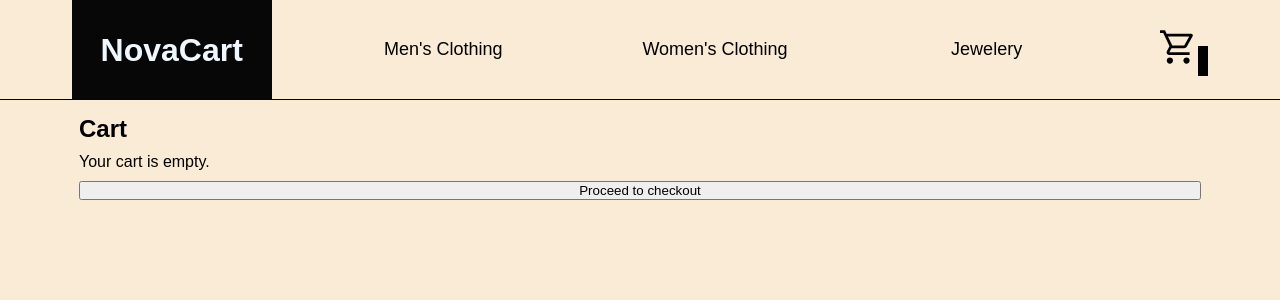
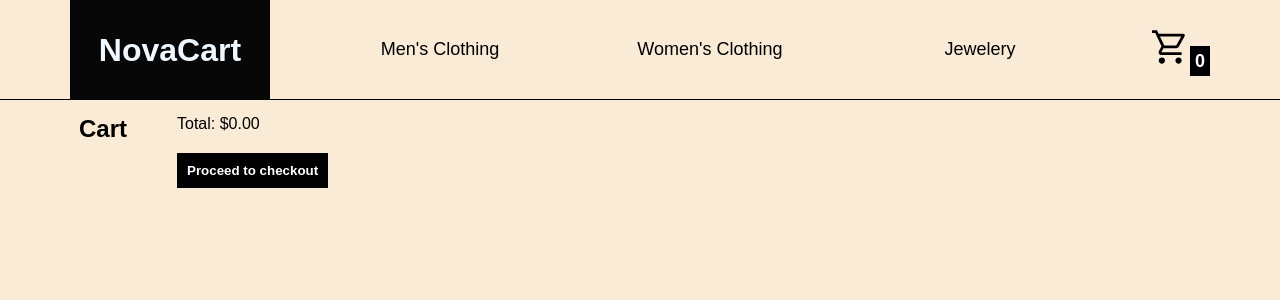
Before and after one commit to Belayne/shopping-cart, a React (Vite) app: page /cart in a window 1280 px wide. Shown: the top 300 px of the page. Built offline with nearby package versions, Linux system fonts and the light colour scheme.

Commit message:
feat: add styles to cart page

```diff
--- a/src/App.jsx
+++ b/src/App.jsx
@@ -4,7 +4,7 @@ import NavigationBar from './components/NavigationBar'
 import { useState } from 'react'
 
 function App() {
-  const [numberOfItems, setNumberOfItems] = useState([]);
+  const [numberOfItems, setNumberOfItems] = useState(0);
 
   function handleCartQuantity(quantity) {
     setNumberOfItems(quantity)
--- a/src/components/CartItem.module.css
+++ b/src/components/CartItem.module.css
@@ -8,6 +8,7 @@
     background-color: white;
     padding: 20px;
     gap: 10px;
+    border: 1px solid black;
 }
 
 .cartItem div {
--- a/src/components/CartPage.jsx
+++ b/src/components/CartPage.jsx
@@ -1,15 +1,31 @@
 import CartItem from "./CartItem";
 import styles from "./CartPage.module.css"
+import { useEffect, useState } from "react";
 
 export default function CartPage() {
+    const [cart, setCart] = useState([]);
 
-    const cart = localStorage.cart? JSON.parse(localStorage.cart): "";
+    useEffect(() => {
+        if(localStorage.cart) {
+            setCart(JSON.parse(localStorage.cart));
+        }
+    }, [])
+
+    const totalCartPrice = cart.reduce((total, product) => product.price * product.quantity + total, 0)
 
     return (
         <main className={styles.cartContainer}>
+            <div className={styles.cartItemList}>
             <h2>Cart</h2>
-            {cart? cart.map(product => <CartItem key={product.id} imgSrc={product.image} itemName={product.title} cost={product.price} quantity={product.quantity}></CartItem>): <p>Your cart is empty.</p>}
-            <button>Proceed to checkout</button>
+                {
+                    cart? cart.map(product => <CartItem key={product.id} imgSrc={product.image} itemName={product.title} cost={product.price} quantity={product.quantity}></CartItem>):
+                    <p>Your cart is empty.</p>
+                }
+            </div>
+            <div className={styles.checkoutContainer}>
+                <p>Total: ${totalCartPrice.toFixed(2)}</p>
+                <button className={styles.checkoutBtn}>Proceed to checkout</button>
+            </div>
         </main>
     )
 }
--- a/src/components/CartPage.module.css
+++ b/src/components/CartPage.module.css
@@ -1,5 +1,34 @@
 
 .cartContainer {
     display: flex;
+    justify-content: left;
+    gap: 50px;
+}
+
+.cartContainer h2 {
+    text-align: center;
+}
+
+.cartItemList {
+    display: flex;
+    max-height: 80vh;
+    overflow-y: auto;
     flex-direction: column;
+    gap: 10px;
 }
+
+.checkoutBtn {
+    border: unset;
+    color: white;
+    font-weight: bold;
+    background-color: black;
+    padding: 10px;
+}
+
+.checkoutContainer {
+    display: flex;
+    height: 400px;
+    gap: 20px;
+    flex-direction: column;
+    justify-content: flex-start;
+}
```
